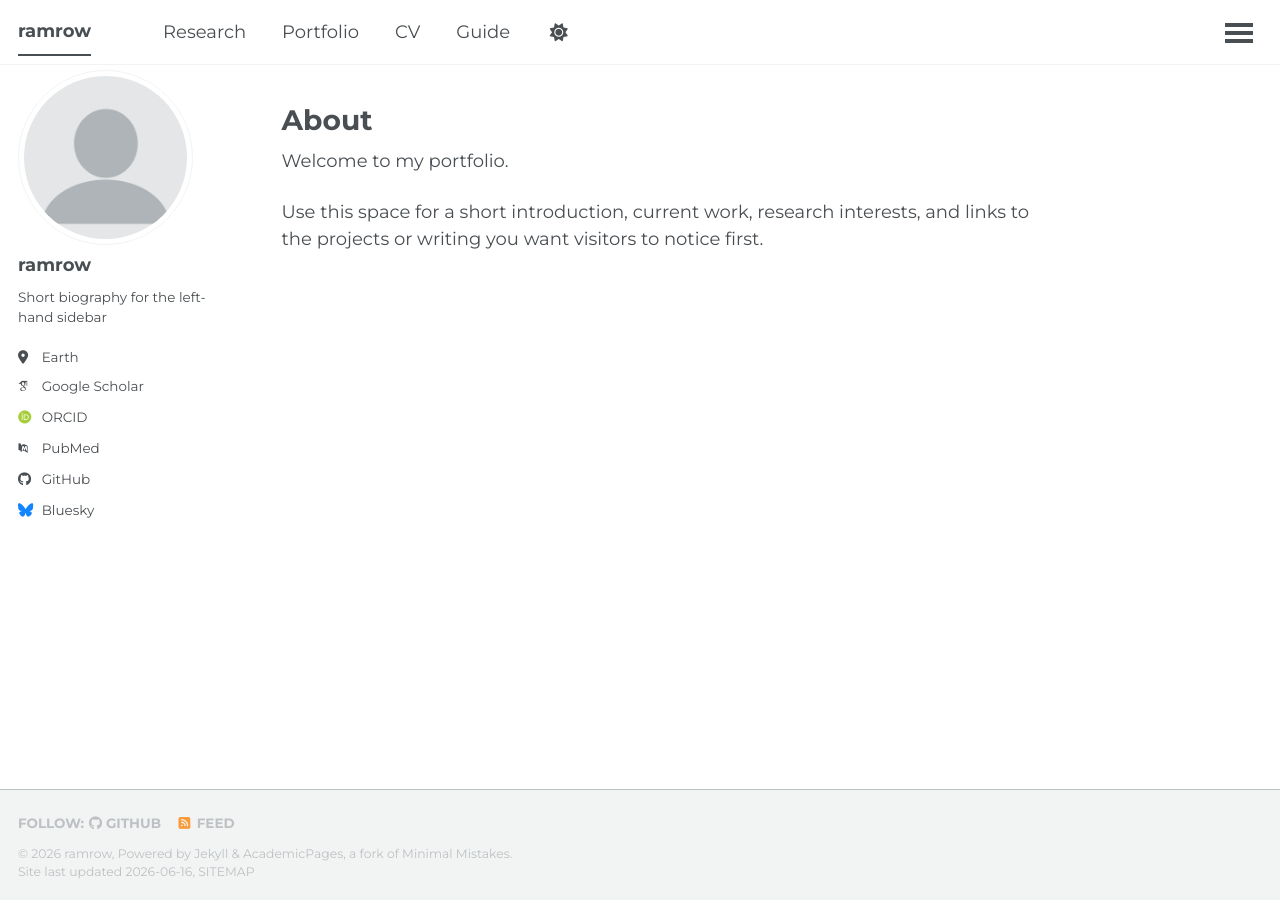
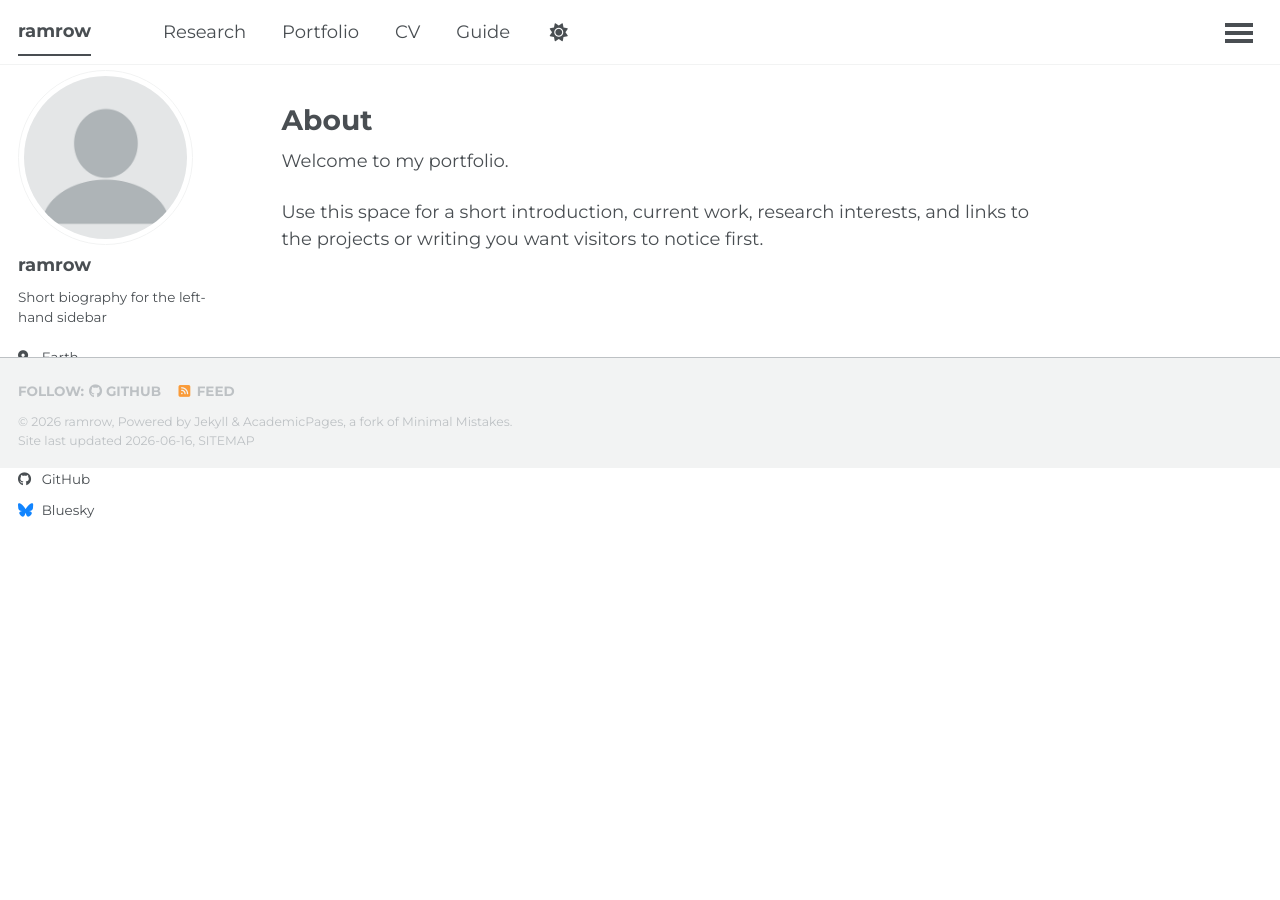
Before and after one commit to ramrow/ramrow.github.io, a Jekyll site: the page built from _pages/about.md, in a window 1280 px wide. Built offline with Jekyll 4.4.1, drawn with Linux system fonts in a browser that asks for light colours; some web fonts are replaced; a script that is not in the unit is left out.

```diff
--- a/_sass/layout/_footer.scss
+++ b/_sass/layout/_footer.scss
@@ -14,12 +14,9 @@
   width: 100%;
   clear: both;
 
-  /* keep footer in normal document flow so custom widgets do not overlap content */
+  /* keep footer in normal document flow so it does not overlap page/sidebar content */
   height: auto;
-
-  /* keep the footer on the bottom of the page */
-  position: fixed;
-  bottom: 0;
+  position: relative;
 
   -webkit-animation: intro 0.3s both;
           animation: intro 0.3s both;
--- a/assets/js/_main.js
+++ b/assets/js/_main.js
@@ -105,7 +105,7 @@
   // Enable the sticky footer
   var bumpIt = function () {
     $("body").css("padding-bottom", "0");
-    $("body").css("margin-bottom", $(".page__footer").outerHeight(true));
+    $("body").css("margin-bottom", "0");
   }
   $(window).resize(function () {
     didResize = true;
```
